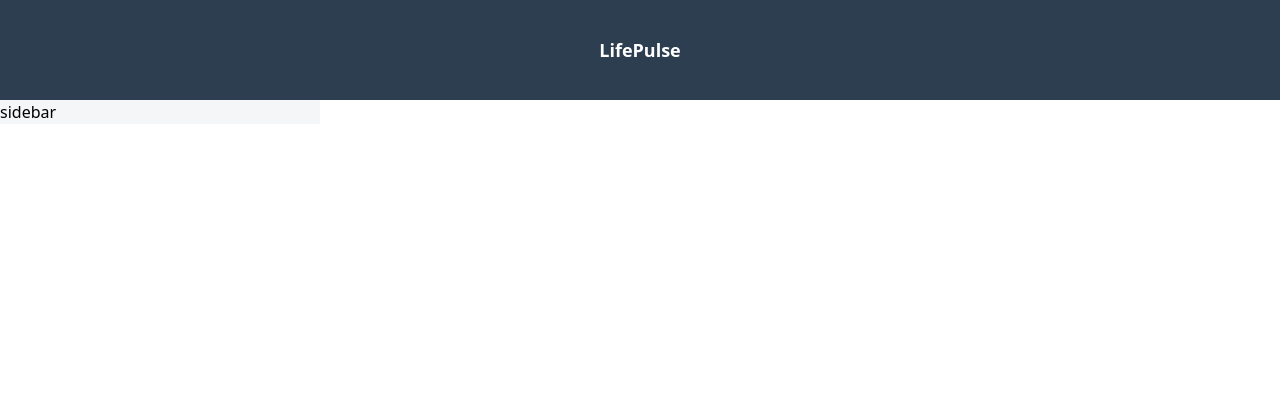
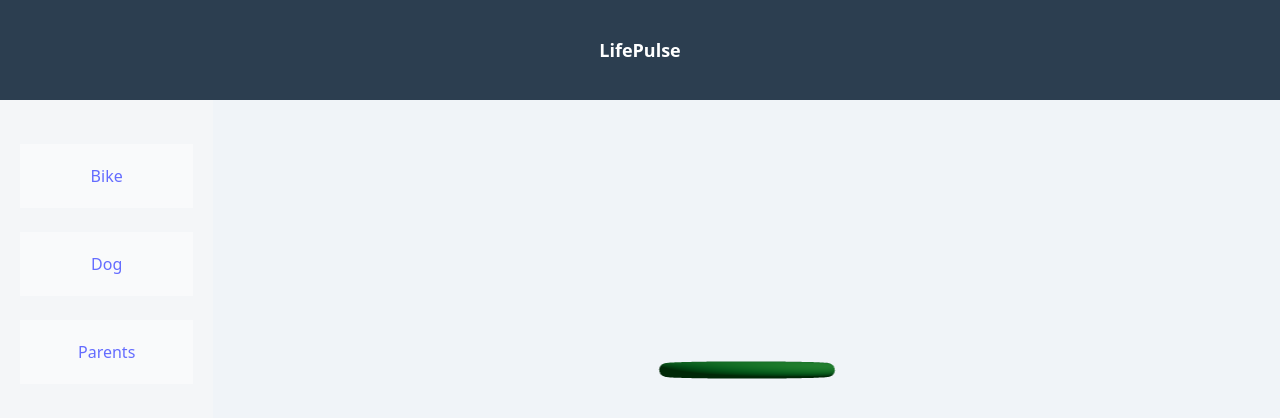
Before and after one commit to Ajith27887/Lifepulse, a React (Vite) app in the folder frontend/: page /bike in a window 1280 px wide. Before the commit this address had no page. Shown: the top 418 px of the page. Built offline with nearby package versions, Linux system fonts and the light colour scheme.

Commit message:
sidemenu added

```diff
--- a/frontend/package.json
+++ b/frontend/package.json
@@ -10,11 +10,15 @@
     "preview": "vite preview"
   },
   "dependencies": {
+    "@react-three/drei": "^10.4.2",
+    "@react-three/fiber": "^9.1.4",
     "@tailwindcss/vite": "^4.1.11",
+    "firebase": "^11.10.0",
     "react": "^19.1.0",
     "react-dom": "^19.1.0",
     "tailwind": "^4.0.0",
-    "tailwindcss": "^4.1.11"
+    "tailwindcss": "^4.1.11",
+    "three": "^0.178.0"
   },
   "devDependencies": {
     "@eslint/js": "^9.29.0",
--- a/frontend/src/App.jsx
+++ b/frontend/src/App.jsx
@@ -2,18 +2,22 @@ import { BrowserRouter as Router, Route, Routes } from "react-router-dom";
 import Navbar from './components/Navbar.jsx';
 import Home from './components/Home.jsx';
 import SideNav from './components/SideNav.jsx';
+import About from "./components/About.jsx";
+import Bike from "./components/Bike.jsx";
 
 function App() {
   return (
     <Router>
       <Navbar />
       <div className="flex">
-        <div className="w-1/4">
+        <div className="w-1/6">
           <SideNav />
         </div>
-        <div className="w-3/4">
+        <div style={{backgroundColor : "#F0F4F8	"}} className='text-black w-5/6 p-5'>
           <Routes>
             <Route path='/' element={<Home />} />
+			<Route path='/about' element={<About />} />
+			<Route path='/bike' element={<Bike />} />
           </Routes>
         </div>
       </div>
--- /dev/null
+++ b/frontend/src/components/About.jsx
@@ -0,0 +1,13 @@
+import React from 'react'
+
+const About = () => {
+  return (
+	<div>
+		<div style={{backgroundColor : "#F0F4F8	"}} className='w-[100vh] text-black' >
+		  <p> About </p>
+		</div>
+	</div>
+  )
+}
+
+export default About
--- /dev/null
+++ b/frontend/src/components/Bike.jsx
@@ -0,0 +1,49 @@
+// 📁 components/ChainHealth3D.jsx
+
+import React, { useRef, useEffect, useState } from 'react';
+import { Canvas, useFrame } from '@react-three/fiber';
+import { OrbitControls } from '@react-three/drei';
+import * as THREE from 'three';
+
+function Chain() {
+  const chainRef = useRef();
+  const [rotationSpeed, setRotationSpeed] = useState(0.05); // simulate smooth chain
+  const [daysPassed, setDaysPassed] = useState(0);
+
+  useEffect(() => {
+    const interval = setInterval(() => {
+      setDaysPassed((prev) => prev + 1);
+      if (daysPassed >= 30) {
+        setRotationSpeed(0.01); // slower, rusty feel
+      }
+    }, 2000); // simulate 1 day = 2 sec for demo
+
+    return () => clearInterval(interval);
+  }, [daysPassed]);
+
+  useFrame(() => {
+    if (chainRef.current) {
+      chainRef.current.rotation.z += rotationSpeed;
+    }
+  });
+
+  return (
+    <mesh ref={chainRef} rotation={[Math.PI / 2, 0, 0]}>
+      <torusGeometry args={[1.2, 0.1, 16, 100]} />
+      <meshStandardMaterial color={daysPassed >= 30 ? '#8D6E63' : '#4CAF50'} />
+    </mesh>
+  );
+}
+
+export default function ChainHealth3D() {
+  return (
+    <div style={{ width: '100%', height: '500px' }}>
+      <Canvas camera={{ position: [0, 0, 5], fov: 75 }}>
+        <ambientLight intensity={0.3} />
+        <directionalLight position={[5, 5, 5]} intensity={1} />
+        <Chain />
+        <OrbitControls />
+      </Canvas>
+    </div>
+  );
+}
--- a/frontend/src/components/SideNav.jsx
+++ b/frontend/src/components/SideNav.jsx
@@ -1,9 +1,21 @@
 import React from 'react'
+import { Link } from 'react-router-dom'
 
 const SideNav = () => {
+
+	const category = ['Bike','Dog', 'Parents']
   return (
-	<div style={{backgroundColor : "#F4F6F8"}} className='text-black'>
-	  <p>sidebar</p>
+	<div style={{backgroundColor : "#F4F6F8"}} className='text-black text-center p-5 h-[100vh] sticky'>
+		<div className=''>
+			{category?.map(data => {
+					return (
+						<Link to={data} className='block mt-6 font-bold bg-gray-50 p-5 hover:bg-amber-100 text-gray-500'>
+							<Link to={data} > {data} </Link>
+						</Link>
+					)
+				})
+			}
+		</div>
 	</div>
   )
 }
--- /dev/null
+++ b/frontend/src/firebase.jsx
@@ -0,0 +1,21 @@
+// Import the functions you need from the SDKs you need
+import { initializeApp } from "firebase/app";
+import { getAnalytics } from "firebase/analytics";
+// TODO: Add SDKs for Firebase products that you want to use
+// https://firebase.google.com/docs/web/setup#available-libraries
+
+// Your web app's Firebase configuration
+// For Firebase JS SDK v7.20.0 and later, measurementId is optional
+const firebaseConfig = {
+  apiKey: "AIzaSyDJfWb6fXMIXTjj_k_ZyV12f9j4gEkNPQk",
+  authDomain: "lifepluse-df50f.firebaseapp.com",
+  projectId: "lifepluse-df50f",
+  storageBucket: "lifepluse-df50f.firebasestorage.app",
+  messagingSenderId: "890178111147",
+  appId: "1:890178111147:web:8a5adaa7dc260f083199ee",
+  measurementId: "G-VEMH14GF1J"
+};
+
+// Initialize Firebase
+const app = initializeApp(firebaseConfig);
+const analytics = getAnalytics(app);
```
Also changed, not shown: 1 other file (tests, documents, lock files or other folders).
